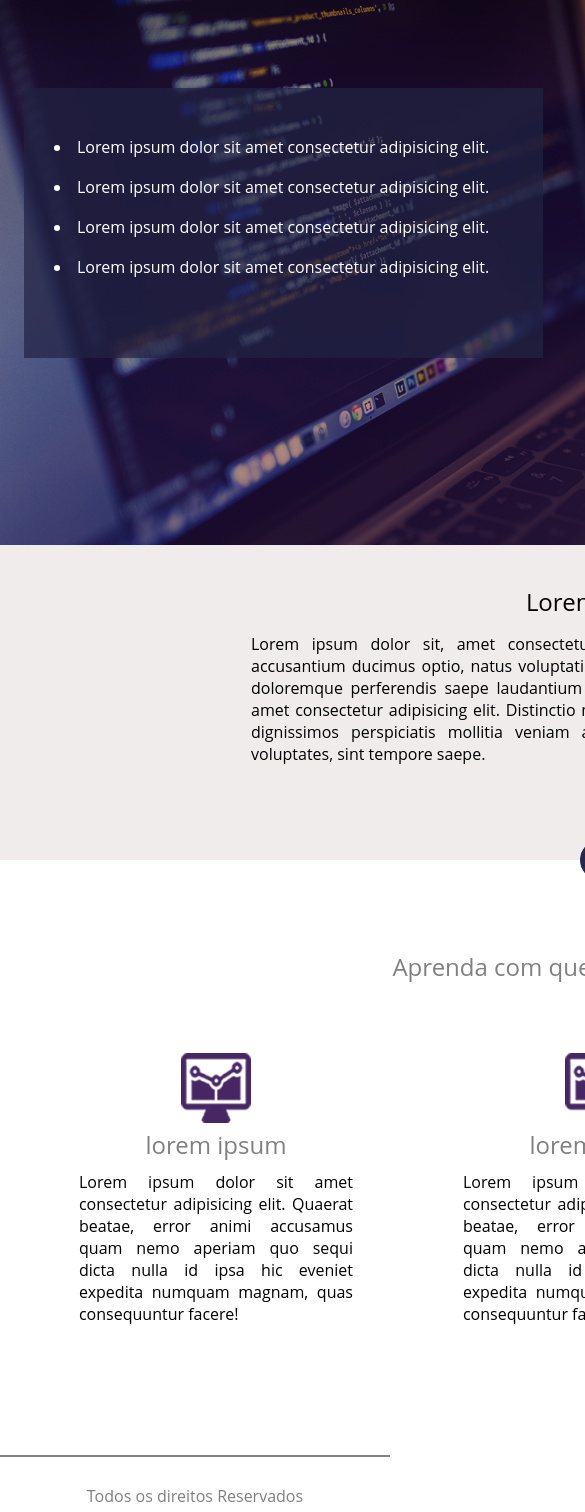
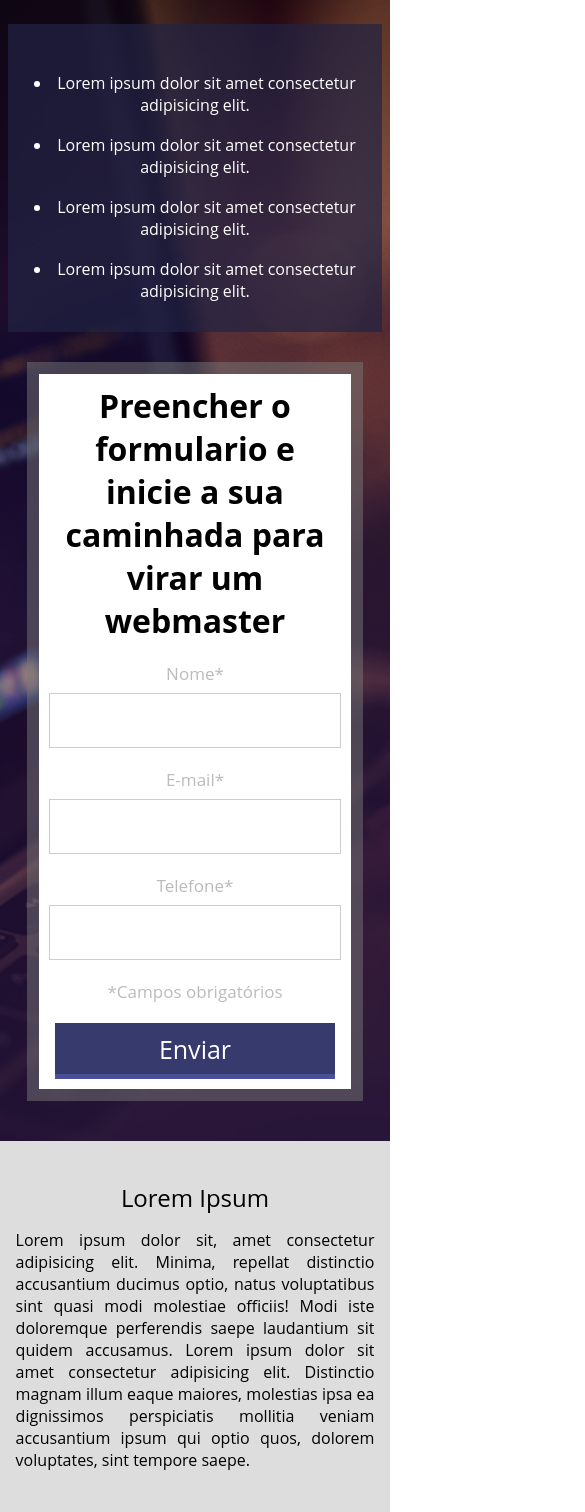
Before and after one commit to MaikyWilliam/Landing-page, a plain HTML site: page index.html in a window 390 px wide. Shown: the part 72-1584 px from the top of the page, 585 px wide, since content can reach past the window. Drawn offline with Linux system fonts and the light colour scheme.

Commit message:
Aplicando Responsivo

```diff
--- a/css/style.css
+++ b/css/style.css
@@ -5,35 +5,36 @@
     font-family: 'Open Sans', sans-serif;
 }
 
-html, body{
+html,body{
 	height: 100%;
 }
 
 .clear{
 	clear: both;
 }
+
 .center{
-    width: 1200px;
+	max-width: 1280px;
+	width: 100%;
 	margin: 0 auto;
-    padding: 0 2%;
 }
 
 .header{
-    min-width: 1200px;
 	width: 100%;
+	padding:0 2%;
 	height: 60px;
 	background-color: #212343;
 }
 
 .header img{
-    padding: 19px;
+	margin: 15px;
 }
 
 .container-banner{
-    min-width: 1200px;
 	width: 100%;
+	padding:0 2%;
 	height: 557px;
-    background-image: url(../imagens/header_bg.png);
+	background-image:url(../imagens/header_bg.png);
 	background-size: cover;
 	background-position: center;
 }
@@ -41,76 +42,80 @@ html, body{
 .container-banner > .center{
 	height: 100%;
 }
+
 .form{
-    padding: 10px;
+	padding:10px;
 	width: 400px;
 	height: calc(100% + 30px);
+	float: right;
 	position: relative;
-    top: -15px;
-    border: 8px solid rgba(120,120,120,0.5);
+	top:-15px;
+	border-width: 12px;
+	border-color: rgba(120,120,120,0.5);
+	border-style: solid;
 	background-color: white;
-    background-clip: padding-box;
-    float: right;
+	background-clip:padding-box;
+	/*background-origin tem o mesmo conceito porém serve para imagens.*/
 }
 
-.form h1{
+.form h2{
 	font-weight: normal;
-    color: gray;
+	color: #999999;
 	font-size: 21px;
 }
 
 .input-container{
-    margin-top: 20px;
+	margin-top:20px;
 }
 
 .input-container span{
 	display: inline-block;
 	width: 100%;
-    color: gray;
+	color: #BBBBBB;
 	font-size: 17px;
 }
 
 .form p{
 	display: inline-block;
 	width: 100%;
-    color: gray;
+	color: #BBBBBB;
 	font-size: 17px;
-    margin: 20px 0;
+	margin:20px 0;
 }
+
 .input-container input[type=text]{
-    margin-top: 8px;
-    width: 363px;
+	margin-top:8px;
+	width: 344px;
 	height: 55px;
-    border: 1px solid gray;
+	border:1px solid #ccc;
 }
 
 .form .input-submit-container{
 	text-align: center;
 }
 
-.input-submit-container input[type=submit]{
-    border: 0;
+.form input[type=submit]{
 	color: white;
 	font-size: 25px;
-    width: 256px;
+	width: 280px;
 	height: 56px;
 	display: inline-block;
-    background-color: #363a6d;
+	background-color: #363A6D;
+	border-top:0;
+	border-right: 0;
+	border-left: 0;
 	cursor: pointer;
-    border-top: 0;
-    border-left: 0;
-    border-right: 0;
-    border-bottom: 5px solid #4a5097;
+	border-bottom: 5px solid #4A5097;
 }
 
 .form input[type=submit]:hover{
-    background-color: teal;
+	background-color: #323665;
 }
 
 .container-list{
-    padding: 30px;
+	padding:30px;
+	margin-top:100px;
 	float: left;
-    margin-top: 100px;
 	width: 519px;
 	height: 270px;
 	background-color: rgba(33,35,67,0.7);
@@ -121,78 +126,160 @@ html, body{
 }
 
 .container-list ul li{
-    margin-top: 18px;
+	margin-top:18px;
 	color: white;
 }
 
+
 .container-2{
-    min-width: 1200px;
-    padding: 40px 0;
-    background-color: rgb(241, 236, 236);
+	padding:40px 2%;
+	background-color: #ddd;
 	text-align: center;
 }
+
 
 .container-2 h2{
 	font-weight: normal;
 }
 
 .container-2 p{
-    width: 698px;
-    margin: 15px 0;
+	width: 100%;
+	max-width: 768px;
+	margin:15px 0;
 	display: inline-block;
 	text-align: justify;
 }
 
 .arrow{
+	position: relative;
+	top:60px;
+	left:50%;
+	margin-left: -20px;
 	width: 40px;
 	height: 40px;
-    position: relative;
-    top: 60px;
-    left: 50%;
-    margin-left: -20px;
-    background-image:url(../imagens/arrow.png);
+	background-image: url('../images/arrow.png');
 	background-size: 100% 100%;
 }
 
 .section-1{
-    min-width: 1200px;
-    padding: 90px 0;
+	padding:90px 2%;
 }
 
 .section-1 h2{
 	text-align: center;
-    color: gray;
+	color: #462663;
 	font-weight: normal;
 }
 
 .container-section{
-    margin-top: 40px;
+	margin-top:40px;
 	text-align: center;
 }
 
 .container-single{
 	float: left;
-    width: 33.333%;
-    padding: 30px;
+	width: 33.3333%;
+	padding:30px;
 }
 
+
 .container-single p{
-    padding: 10px 25px;
+	display: inline-block;
 	text-align: justify;
-    display: inline-block;
+	padding:10px;
 }
 
 .container-single img{
-    width: 70px;
+	width:70px;
 }
 
-footer{
-    border-top: 2px solid gray;
-    padding: 20px 0;
+.footer{
+	/*clear:both;*/
+	border-top:2px solid #888888;
+	padding:20px 0;
 	text-align: center;
-    color: gray;
+	color: #888;
 }
 
-footer p{
-    margin-top: 8px;
+.footer p{
+	margin-top:8px;
 }
+
+
+@media screen and (max-width: 1024px){
+	.header{
+		height: auto;
+		width: 100%;
+		padding:15px 0;
+		text-align: center;
+	}
+
+	.header img{
+		margin:0;
+	}
+
+	.container-list{
+		padding:30px 0;
+		width: 40%;
+		float: left;
+		display: inline-block;
+		max-width: 500px;
+		height: auto;
+	}
+
+	.container-banner{
+		width: 100%;
+		padding:40px 2%;
+		height: auto;
+		text-align: center;
+	}
+
+	.form{
+		max-width: 400px;
+		padding:10px;
+		width: 60%;
+		height: 100%;
+		float:right;
+		top:0;
+	}
+
+	.input-container input[type=text]{
+		width: 100%;
+		height: 55px;
+	}
+
+
+	.form input[type=submit]{
+		max-width: 280px;
+		height: 56px;
+		width: 100%;
+	}
+}
+
+@media screen and (max-width: 768px){
+	.container-2{
+		padding-right: 4%;
+		padding-left: 4%;
+	}
+	.container-list{
+		margin-top: 0;
+		float: none;
+		display: inline-block;
+		width: 100%;
+	}
+
+	.form{
+		float: none;
+		display: inline-block;
+		width: 90%;
+		margin-top:30px;
+	}
+
+	.container-single{
+		float: none;
+		display: inline-block;
+		width: 100%;
+		max-width: 600px;
+		padding:30px 0;
+	}
+}
--- a/index.html
+++ b/index.html
@@ -17,6 +17,7 @@
     </div><!--header-->
     <div class="container-banner">
         <div class="center">
+            <div>
             <div class="container-list">
                 <ul>
                     <li>Lorem ipsum dolor sit amet consectetur adipisicing elit.</li>
@@ -25,6 +26,8 @@
                     <li>Lorem ipsum dolor sit amet consectetur adipisicing elit.</li>
                 </ul>
             </div><!--container-list-->
+            </div>
+                <div>
                     <div class="form">
                         <h1>Preencher o formulario e inicie a sua caminhada para virar um webmaster</h1>
                         <form>
@@ -46,6 +49,8 @@
                             </div><!--input-submit-container-->
                         </form>
                     </div><!--form-->
+                </div>
+            <div class="clear"></div>
         </div><!--center-->
     </div><!--container-banner-->
     <div class="container-2">
```
Lines whose indentation alone changed are shown as unchanged.
